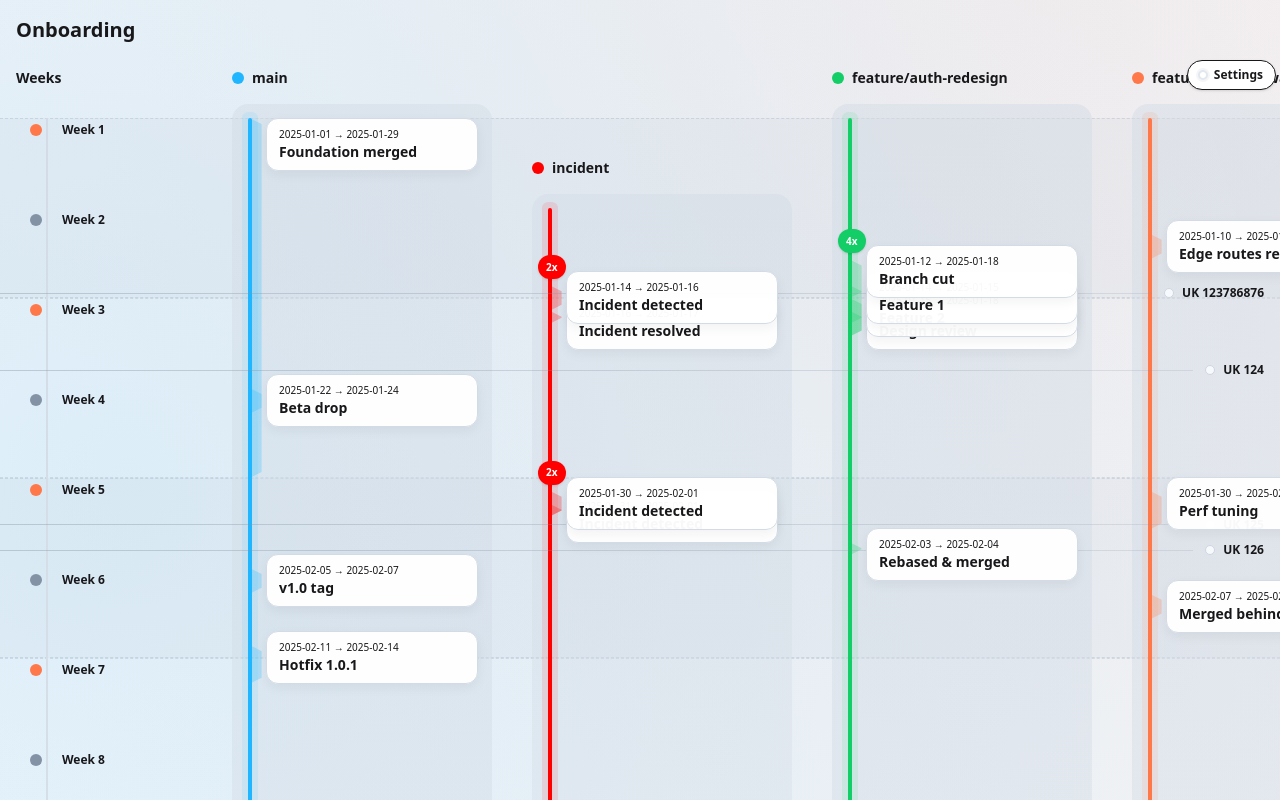
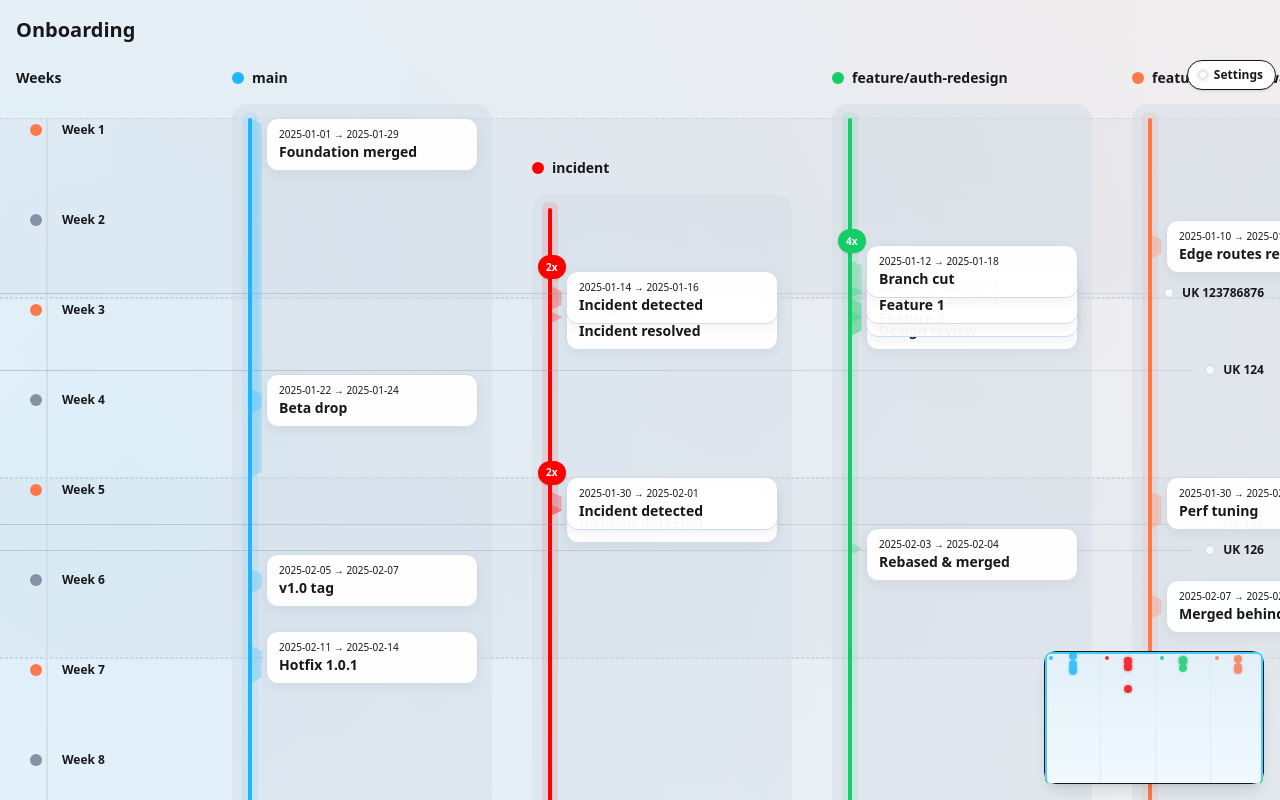
Before and after one commit to onion2k/timelines, a React (Vite) app: page / in a window 1280 px wide. Shown: the top 800 px of the page. Built offline with nearby package versions, Linux system fonts and the light colour scheme.

Commit message:
Added minimap

```diff
--- a/src/App.tsx
+++ b/src/App.tsx
@@ -1,9 +1,178 @@
 import './App.css'
+import { useEffect, useMemo, useState } from 'react'
 import { MultiLineTimeline } from './components/MultiLineTimeline'
 import { loadBranchTracks, loadMilestones } from './data/loaders'
 
 const branchTracks = loadBranchTracks()
 const milestones = loadMilestones()
+
+function TimelineMinimap({
+  tracks,
+  weeks,
+}: {
+  tracks: ReturnType<typeof loadBranchTracks>
+  weeks: number
+}) {
+  const [minimapHeight, setMinimapHeight] = useState(() => Math.round((typeof window !== 'undefined' ? window.innerHeight : 720) / 6))
+  const [viewportBox, setViewportBox] = useState({ top: 0, height: 0 })
+
+  const timelineMeta = useMemo(() => {
+    const DAY_MS = 1000 * 60 * 60 * 24
+    const WEEK_MS = DAY_MS * 7
+    const clampNumber = (value: number, min: number, max: number) => {
+      if (Number.isNaN(value)) return min
+      return Math.min(max, Math.max(min, value))
+    }
+    const normalizeDateToUTC = (date: Date) =>
+      new Date(Date.UTC(date.getUTCFullYear(), date.getUTCMonth(), date.getUTCDate()))
+    const getEndOfWeek = (date: Date) => {
+      const start = normalizeDateToUTC(date)
+      const day = start.getUTCDay()
+      const diff = (day + 6) % 7
+      start.setUTCDate(start.getUTCDate() - diff + 6)
+      return start
+    }
+    const parseAtDate = (at?: string): Date | null => {
+      if (!at) return null
+      const parsed = new Date(at)
+      return Number.isNaN(parsed.getTime()) ? null : normalizeDateToUTC(parsed)
+    }
+
+    const allDates = tracks.flatMap((track) => track.items.map((item) => parseAtDate(item.at))).filter(Boolean) as Date[]
+    if (!allDates.length) return null
+    const rawStartDate = new Date(Math.min(...allDates.map((d) => d.getTime())))
+    const rawEndDate = new Date(Math.max(...allDates.map((d) => d.getTime())))
+    const originDate = normalizeDateToUTC(new Date(Date.UTC(rawStartDate.getUTCFullYear(), 0, 1)))
+    const endWeekDate = getEndOfWeek(rawEndDate)
+    const dataWeeks = Math.max(1, Math.floor((endWeekDate.getTime() - originDate.getTime()) / WEEK_MS) + 1)
+    const totalWeeks = Math.max(weeks ?? dataWeeks, dataWeeks)
+    return { startWeekDate: originDate, totalWeeks }
+  }, [tracks, weeks])
+
+  useEffect(() => {
+    const measure = () => {
+      const timelineBody = document.querySelector('[data-timeline-body]')
+      if (!timelineBody) return
+      const rect = timelineBody.getBoundingClientRect()
+      const bodyTop = rect.top + window.scrollY
+      const bodyHeight = rect.height
+      const viewportTop = window.scrollY
+      const viewportHeight = window.innerHeight
+      const visibleStart = Math.max(viewportTop, bodyTop)
+      const visibleEnd = Math.min(viewportTop + viewportHeight, bodyTop + bodyHeight)
+      const visibleHeight = Math.max(0, visibleEnd - visibleStart)
+      const ratio = bodyHeight ? minimapHeight / bodyHeight : 0
+      setViewportBox({
+        top: (visibleStart - bodyTop) * ratio,
+        height: visibleHeight * ratio,
+      })
+    }
+
+    const handleResize = () => {
+      setMinimapHeight(Math.round(window.innerHeight / 6))
+    }
+
+    measure()
+    const timelineBody = document.querySelector('[data-timeline-body]')
+    const resizeObserver =
+      timelineBody && 'ResizeObserver' in window
+        ? new ResizeObserver(() => {
+            measure()
+          })
+        : null
+    resizeObserver?.observe(timelineBody as Element)
+    window.addEventListener('scroll', measure, { passive: true })
+    window.addEventListener('resize', handleResize)
+    return () => {
+      window.removeEventListener('scroll', measure)
+      window.removeEventListener('resize', handleResize)
+      resizeObserver?.disconnect()
+    }
+  }, [minimapHeight])
+
+  const markers = useMemo(() => {
+    if (!timelineMeta) return []
+    const { startWeekDate, totalWeeks } = timelineMeta
+    const DAY_MS = 1000 * 60 * 60 * 24
+    const WEEK_MS = DAY_MS * 7
+    const parseAtDate = (at?: string): Date | null => {
+      if (!at) return null
+      const parsed = new Date(at)
+      if (Number.isNaN(parsed.getTime())) return null
+      return new Date(Date.UTC(parsed.getUTCFullYear(), parsed.getUTCMonth(), parsed.getUTCDate()))
+    }
+    const clampNumber = (value: number, min: number, max: number) => {
+      if (Number.isNaN(value)) return min
+      return Math.min(max, Math.max(min, value))
+    }
+    const width = 220
+    const columnWidth = width / Math.max(1, tracks.length)
+    const scaleY = totalWeeks ? minimapHeight / totalWeeks : 0
+    return tracks.flatMap((track, trackIdx) =>
+      track.items
+        .map((item) => {
+          const atDate = parseAtDate(item.at)
+          if (!atDate || !startWeekDate) return null
+          const diffWeeks = (atDate.getTime() - startWeekDate.getTime()) / WEEK_MS
+          const clamped = clampNumber(diffWeeks, 0, Math.max(totalWeeks, 1))
+          return {
+            id: item.id,
+            top: clamped * scaleY,
+            left: trackIdx * columnWidth + columnWidth / 2,
+            color: track.color,
+          }
+        })
+        .filter(Boolean),
+    ) as { id: string; top: number; left: number; color: string }[]
+  }, [minimapHeight, timelineMeta, tracks])
+
+  if (!timelineMeta) return null
+
+  const width = 220
+
+  return (
+    <div
+      className="fixed bottom-4 right-4 z-40 rounded-xl border border-gray-light bg-white/80 shadow-lg backdrop-blur"
+      style={{ width, height: minimapHeight }}
+    >
+      <div className="relative h-full w-full overflow-hidden">
+        <div className="absolute inset-0" style={{ background: 'linear-gradient(180deg, #eef2f7 0%, #ffffff 100%)' }} />
+        <div className="absolute inset-0">
+          {tracks.map((track, idx) => {
+            const columnWidth = width / Math.max(1, tracks.length)
+            const left = idx * columnWidth
+            return (
+              <div
+                key={track.id}
+                className="absolute top-0 h-full border-l first:border-l-0 border-gray-200/70"
+                style={{ left, width: columnWidth }}
+              >
+                <div className="absolute left-1 top-1 h-1 w-1 rounded-full" style={{ backgroundColor: track.color }} aria-hidden />
+              </div>
+            )
+          })}
+          {markers.map((marker) => (
+            <span
+              key={marker.id}
+              className="absolute h-2 w-2 rounded-full"
+              style={{
+                left: marker.left - 4,
+                top: marker.top,
+                backgroundColor: marker.color,
+                boxShadow: `0 0 0 2px ${marker.color}1a`,
+              }}
+              aria-hidden
+            />
+          ))}
+        </div>
+        <div
+          className="absolute left-0 right-0 rounded-md border-2 border-sky-400/70 bg-sky-200/20"
+          style={{ top: viewportBox.top, height: Math.max(24, viewportBox.height || minimapHeight / 4) }}
+        />
+      </div>
+    </div>
+  )
+}
 
 function App() {
   return (
@@ -26,6 +195,7 @@ function App() {
           />
         </section>
       </div>
+      <TimelineMinimap tracks={branchTracks} weeks={52} />
     </div>
   )
 }
--- a/src/components/MultiLineTimeline.tsx
+++ b/src/components/MultiLineTimeline.tsx
@@ -747,7 +747,7 @@ export function MultiLineTimeline({
           Settings
         </button>
       </div>
-      <div className={`relative ${contentBlurClass} transition filter`}>
+      <div className={`relative ${contentBlurClass} transition filter`} data-timeline-body>
         <SprintGuides
           totalWeeks={totalWeeks}
           weekHeight={effectiveWeekHeight}
--- a/src/data/branchTracks.json
+++ b/src/data/branchTracks.json
@@ -68,6 +68,13 @@
         "annotation": "",
         "at": "2025-01-31",
         "endAt": "2025-02-01"
+      },
+      {
+        "id": "incident-detected",
+        "title": "Incident detected",
+        "annotation": "",
+        "at": "2025-04-01",
+        "endAt": "2025-05-01"
       }
     ]
   },
```
